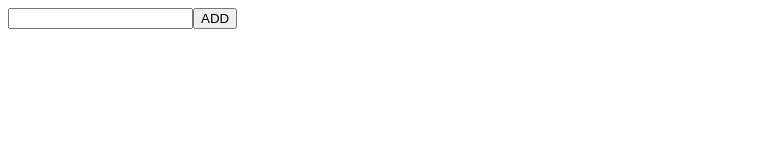
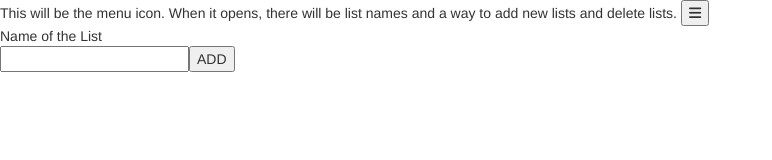
Before and after one commit to kurtism-coding/Project-3, a plain HTML site: page index.html in a window 1280 px wide. Shown: the whole page, without its empty margins (0-772 px from the left). Drawn offline with nearby package versions, Linux system fonts and the light colour scheme.

Commit message:
show lists function is being called correctly

```diff
--- a/index.html
+++ b/index.html
@@ -4,15 +4,24 @@
     <meta charset="UTF-8">
     <title>To Do List App</title>
     <script src="https://ajax.googleapis.com/ajax/libs/jquery/3.2.1/jquery.min.js"></script>
+    <script src="https://use.fontawesome.com/1382a7ef78.js"></script>
+    <link rel="stylesheet" href="https://maxcdn.bootstrapcdn.com/bootstrap/3.3.7/css/bootstrap.min.css" integrity="sha384-BVYiiSIFeK1dGmJRAkycuHAHRg32OmUcww7on3RYdg4Va+PmSTsz/K68vbdEjh4u" crossorigin="anonymous">
     <script defer type="text/javascript" src="scripts.js"></script>
+    <link rel="stylesheet" type="text/css" href="styles.css">
 </head>
 <body>
 <div class="body_div">
-    <div class="titlecontainer"></div>
-    <div class="addsection">
-        <input type="text" id="addinput"><button id="addbtn">ADD</button>
+    <div class="menucontainer">This will be the menu icon. When it opens,
+     there will be list names and a way to add new lists and delete lists.
+        <button id="menubtn" onclick="showlists()"><i class="fa fa-bars" aria-hidden="true"></i></button>
     </div>
-    <div class="todocontainer"></div>
+    <div class="listcontainer">
+        Name of the List
+        <div class="addsection">
+            <input type="text" id="addinput"><button id="addbtn">ADD</button>
+        </div>
+        <div class="todocontainer"></div>
+    </div>
 </div>
 </body>
 </html>
--- a/scripts.js
+++ b/scripts.js
@@ -22,6 +22,11 @@ function additem(){
     }
 }
 
+//this will delete a list item
 function deleteitem(element){
     $(element).parent().remove();
 }
+
+function showlists(){
+    ;
+}
```
Also changed, not shown: styles.scss (added).
